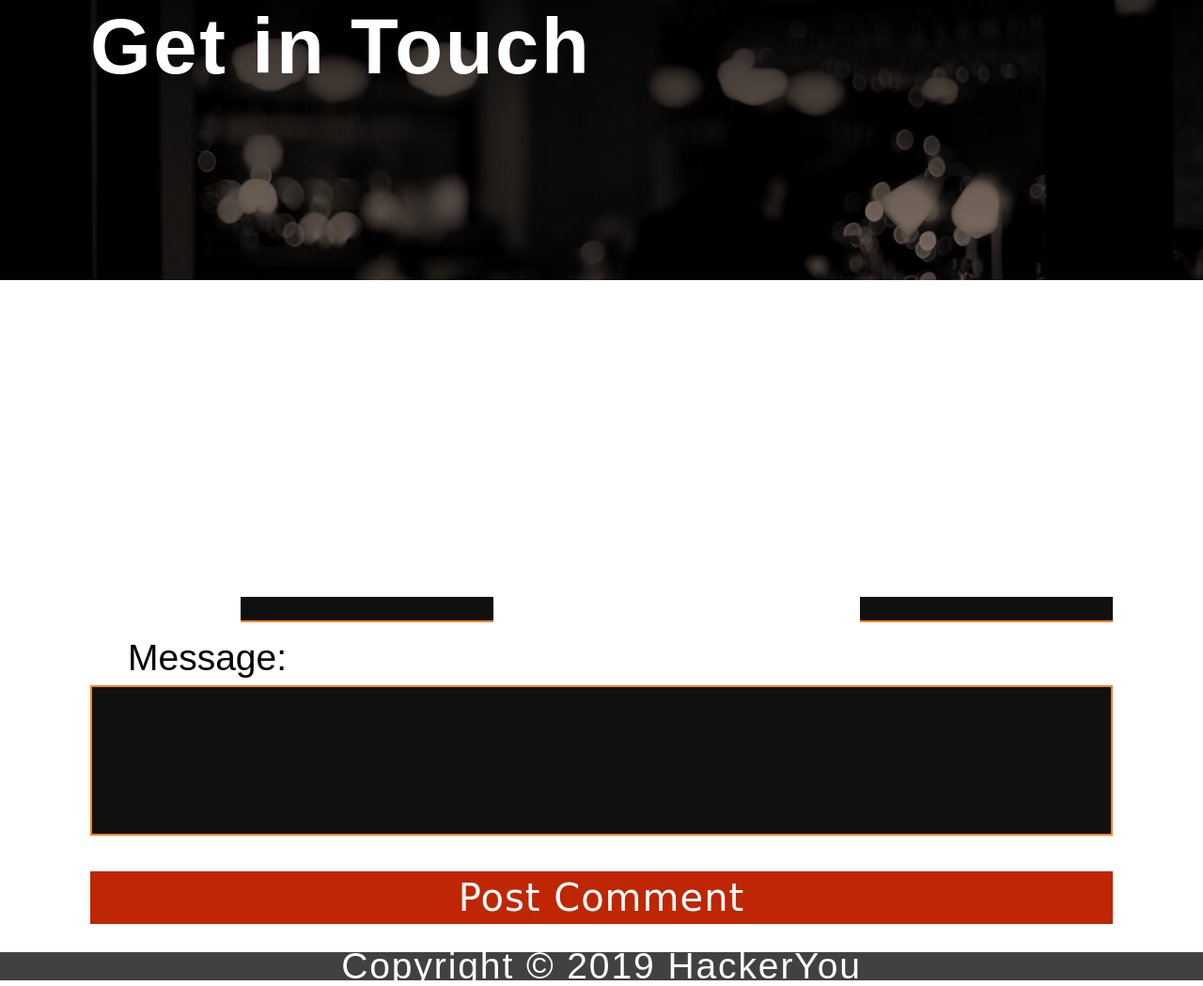
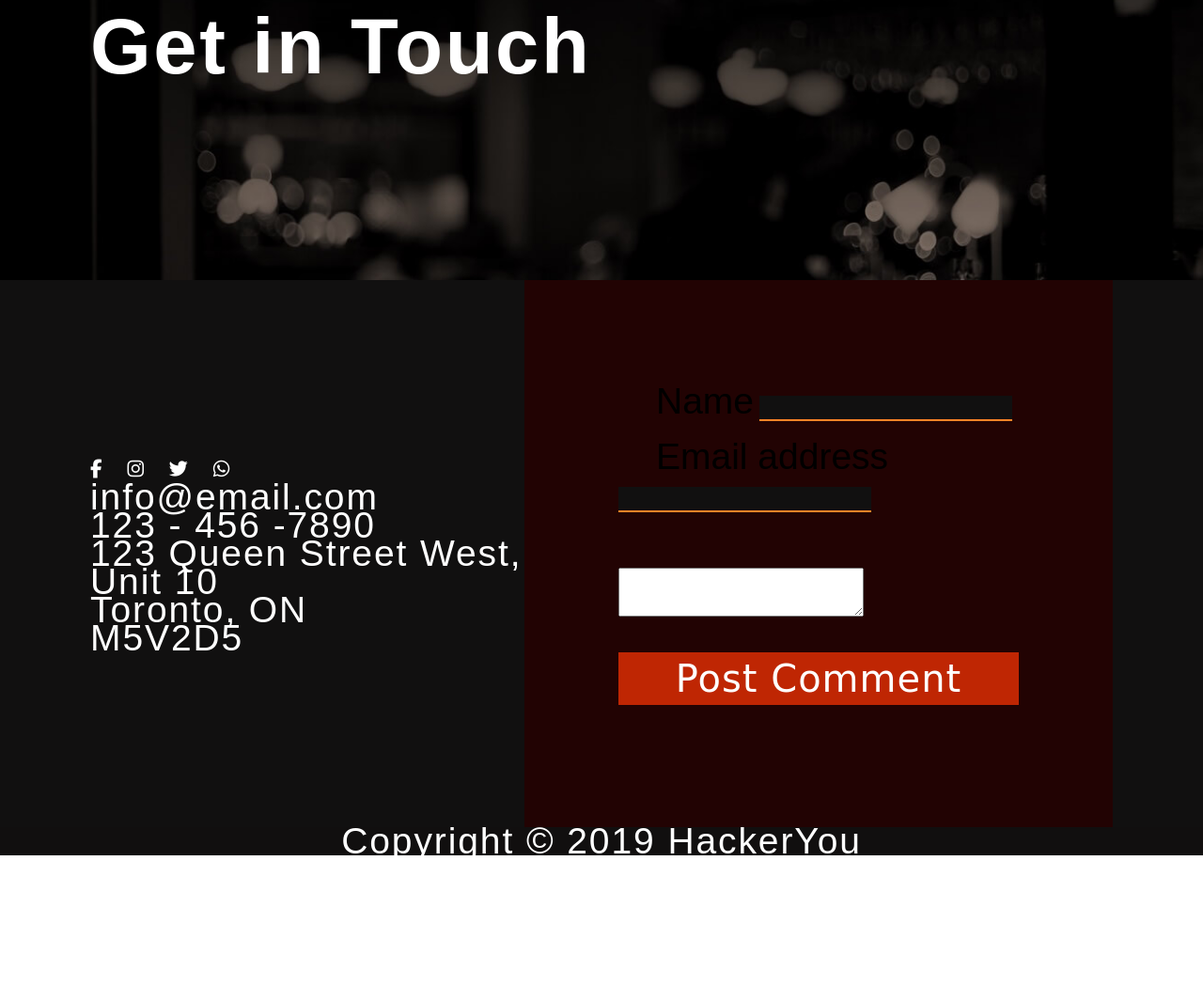
Before and after one commit to CerealJim/jim-hazlewood-project-one, a plain HTML site: page contact.html in a window 1280 px wide. Shown: the part 262-1311 px from the top of the page at 94% size. After the commit the page ends 1178 px from the top, so only its background shows below. Drawn offline with Linux system fonts and the light colour scheme; a web font is replaced by a local one.

Commit message:
Completed half the style of the contact page

```diff
--- a/contact.html
+++ b/contact.html
@@ -41,7 +41,7 @@
     </div>
   </header>
 
-  <main>
+  <main class="contactPageMain">
     <!-- Wrapper to contain content -->
     <div class="wrapper">
       <!-- Container to flex aside and section content -->
@@ -52,8 +52,8 @@
             <ul>
               <li><a href="#"><span class="fab fa-facebook-f" aria-label="Facebook" title="Facebook"></span></a></li>
               <li><a href="#"><span class="fab fa-instagram" aria-label="Instagram" title="Instagram"></span></a></li>
-              <li><a href="#"><span class="fab fa-linkedin-in" aria-label="Linkedin" title="Linked in"></span></a></li>
               <li><a href="#"><span class="fab fa-twitter" aria-label="twitter" title="Twitter"></span></a></li>
+              <li><a href="#"><span class="fab fa-whatsapp" aria-label="Whatsapp" title="Whats app"></span></a></li>
             </ul>
           </aside>
           <div class="addressInfo">
@@ -66,20 +66,20 @@
         </section>
 
               <!-- Form inside the blog comments section -->
-        <section>
+        <section class="contactPageForm">
           <form action="#" method="#" class="contactBlogForm" name="contactBlogForm">
             <div class="form-top">
               <div class="name">
-                <label for="name">Name:</label>
+                <label for="name">Name</label>
                 <input type="text" id="name" name="name">
               </div>
               <div class="email">
-                <label for="email">Email:</label>
+                <label for="email">Email address</label>
                 <input type="email" id="email" name="email">
               </div>
             </div>
             <div class="form-bottom">
-              <label for="comment">Message:</label>
+              <label for="comment"></label>
               <div class="text-area">
                 <textarea type="text" id="comment"></textarea>
               </div>
--- a/styles/sass/_blog.scss
+++ b/styles/sass/_blog.scss
@@ -103,7 +103,7 @@ BLOG PAGE - BLOG COMMENTS AND FORM
   padding-bottom: 1rem;
 }
 
-.form-top {
+.formTop {
   display:flex;
   color: $primaryFontColor;
   justify-content: space-between;
@@ -132,7 +132,7 @@ input[type="email"] {
   border-bottom: 2px solid $orangeColor;
 }
 
-.form-bottom textarea {
+.formBottom textarea {
   padding:1rem;
   color: $primaryFontColor;
   width: 100%;
--- a/styles/sass/_contact.scss
+++ b/styles/sass/_contact.scss
@@ -0,0 +1,29 @@
+
+
+.contactPageMain {
+  background-color: $backgroundColor;
+}
+
+.contactContainer {
+  display:flex;
+  flex-flow: row nowrap;
+  align-items: center;
+}
+
+.socialMedia ul {
+  display:flex;
+  flex-flow: row wrap;
+  font-size: 1rem;
+}
+.socialMedia ul a {
+  padding-right:1.25rem;
+  padding-bottom:.75rem;
+  font-size: 1rem;
+}
+
+// FORM
+
+.contactPageForm {
+  background-color: $secondaryBackgroundColor;
+  padding: 5rem;
+}
```
Also changed, not shown: blog.html (+2 -2 lines), styles/style.css.
